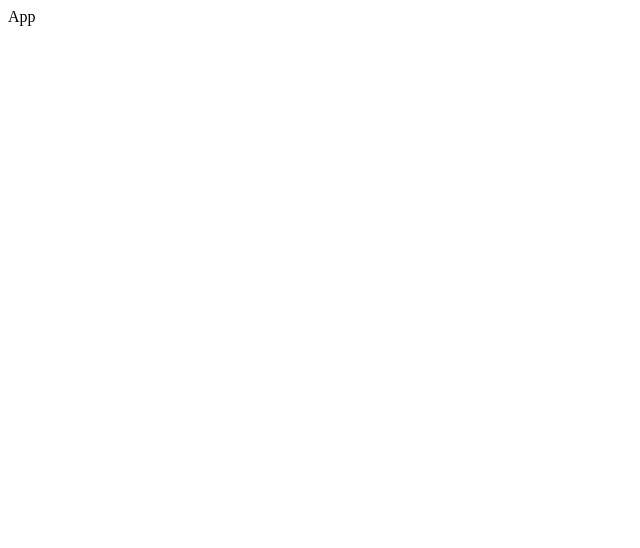
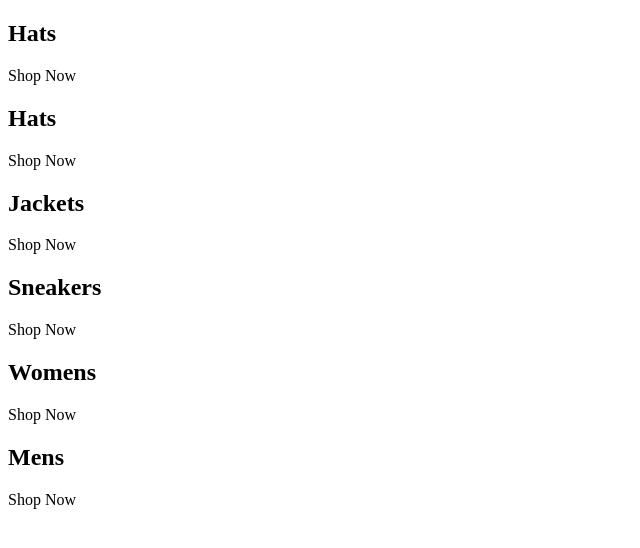
Before and after one commit to patangney/clothing-store, a React (Create React App) app: page / in a window 1280 px wide. Shown: the top 548 px of the page, without its empty margins (0-640 px from the left). Built offline with nearby package versions, Linux system fonts and the light colour scheme.

Commit message:
setup page

```diff
--- a/src/App.js
+++ b/src/App.js
@@ -2,7 +2,50 @@
 
 const App = () => {
   return (
-    <div>App</div>
+    <div className="categories-container">
+      <div className="category-container">
+        {/* img src */}
+        <div className="category-body-container">
+          <h2>Hats</h2>
+          <p>Shop Now</p>
+        </div>
+      </div>
+      <div className="category-container">
+        {/* img src */}
+        <div className="category-body-container">
+          <h2>Hats</h2>
+          <p>Shop Now</p>
+        </div>
+      </div>
+      <div className="category-container">
+        {/* img src */}
+        <div className="category-body-container">
+          <h2>Jackets</h2>
+          <p>Shop Now</p>
+        </div>
+      </div>
+      <div className="category-container">
+        {/* img src */}
+        <div className="category-body-container">
+          <h2>Sneakers</h2>
+          <p>Shop Now</p>
+        </div>
+      </div>
+      <div className="category-container">
+        {/* img src */}
+        <div className="category-body-container">
+          <h2>Womens</h2>
+          <p>Shop Now</p>
+        </div>
+      </div>
+      <div className="category-container">
+        {/* img src */}
+        <div className="category-body-container">
+          <h2>Mens</h2>
+          <p>Shop Now</p>
+        </div>
+      </div>
+    </div>
   )
 }
 
```
